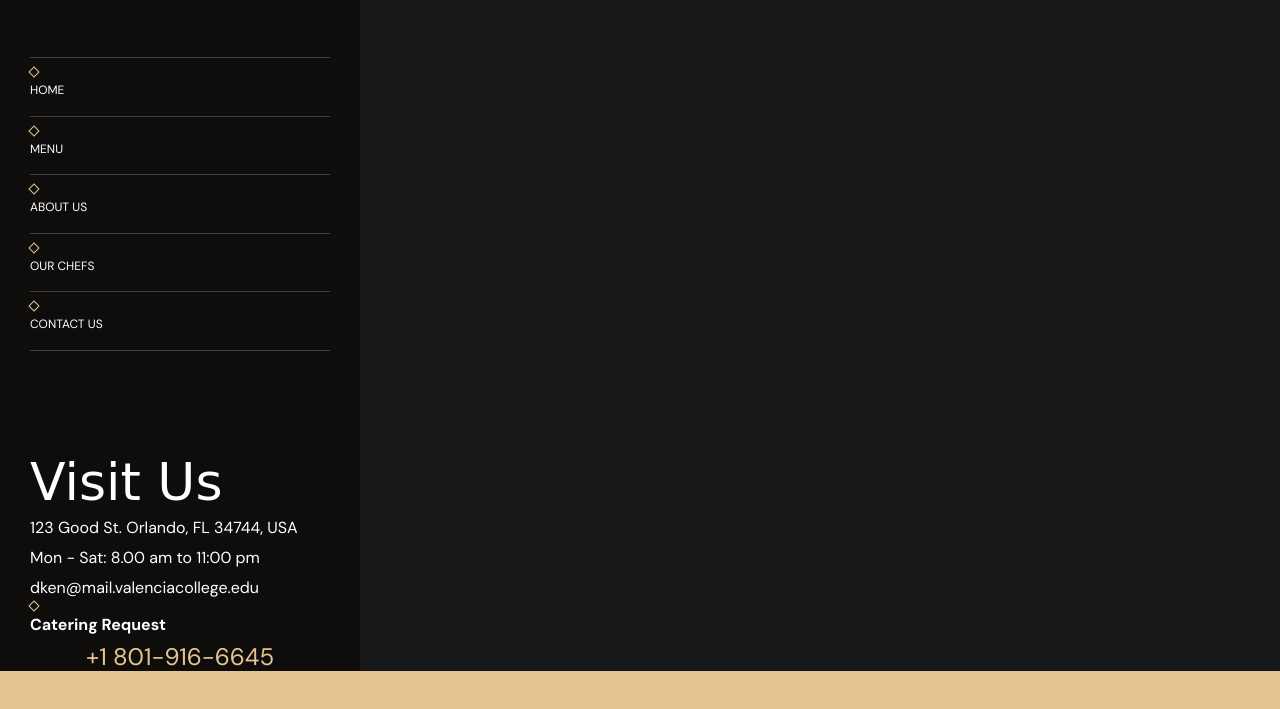
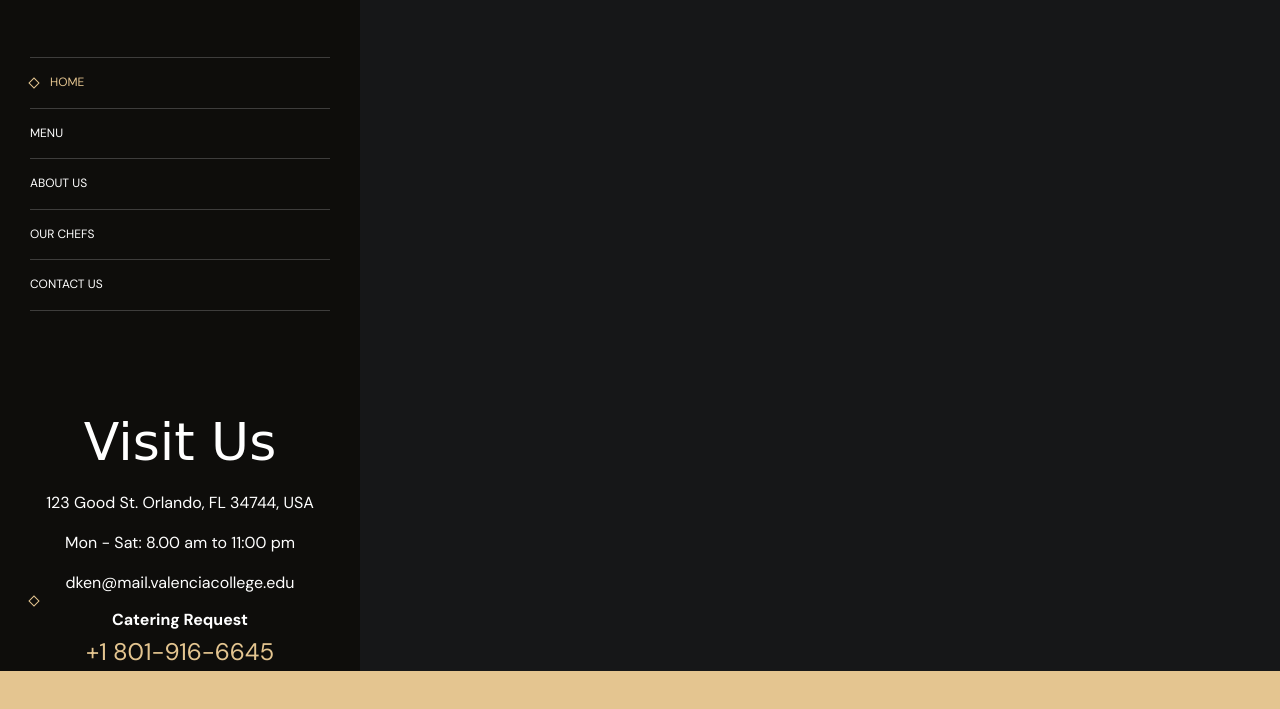
Before and after one commit to danny9447537/Panino-Perfetto, a plain HTML site: page index.html in a window 1280 px wide. Shown: the part 129-838 px from the top of the page. Drawn offline with nearby package versions, Linux system fonts and the light colour scheme; a web font is replaced by a local one.

Commit message:
2nd iteration

```diff
--- a/assets/css/style.css
+++ b/assets/css/style.css
@@ -313,6 +313,10 @@ body.nav-active {
   bottom: -5px;
 }
 
+.text-center {
+  text-align: center;
+}
+
 /*-----------------------------------*\
   #PRELOAD
 \*-----------------------------------*/
@@ -527,6 +531,44 @@ body.nav-active {
   display: none;
 }
 
+.navbar-link .span {
+  transition: var(--transition-1);
+}
+
+.navbar-link:is(:hover, :focus-visible, .active) .span {
+  color: var(--gold-crayola);
+  transform: translateX(20px);
+}
+
+.navbar-link .separator {
+  position: absolute;
+  top: 50%;
+  left: 0;
+  transform: translateY(-50%) rotate(45deg);
+  opacity: 0;
+  transition: var(--transition-1);
+}
+
+.navbar-link:is(:hover, :focus-visible, .active) .separator {
+  opacity: 1;
+}
+
+.navbar-title {
+  margin-block-end: 15px;
+}
+
+.navbar-text {
+  margin-block: 10px;
+}
+
+.sidebar-link {
+  transition: var(--transition-1);
+}
+
+.sidebar-link:is(:hover, :focus-visible) {
+  color: var(--gold-crayola);
+}
+
 /*-----------------------------------*\
   #HERO
 \*-----------------------------------*/
--- a/index.html
+++ b/index.html
@@ -117,28 +117,28 @@
             </li>
 
             <li class="navbar-item">
-              <a href="#Menu" class="navbar-link hover-underline active">
+              <a href="#Menu" class="navbar-link hover-underline">
                 <div class="separator"></div>
                 <span class="span">Menu</span>
               </a>
             </li>
 
             <li class="navbar-item">
-              <a href="#about" class="navbar-link hover-underline active">
+              <a href="#about" class="navbar-link hover-underline">
                 <div class="separator"></div>
                 <span class="span">About Us</span>
               </a>
             </li>
 
             <li class="navbar-item">
-              <a href="#Chefs" class="navbar-link hover-underline active">
+              <a href="#Chefs" class="navbar-link hover-underline">
                 <div class="separator"></div>
                 <span class="span">Our Chefs</span>
               </a>
             </li>
 
             <li class="navbar-item">
-              <a href="#contact" class="navbar-link hover-underline active">
+              <a href="#contact" class="navbar-link hover-underline">
                 <div class="separator"></div>
                 <span class="span">Contact Us</span>
               </a>
```
